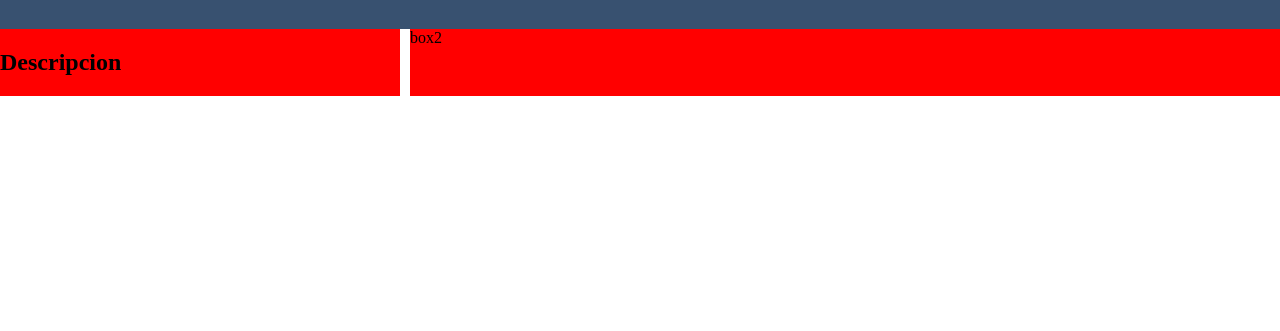
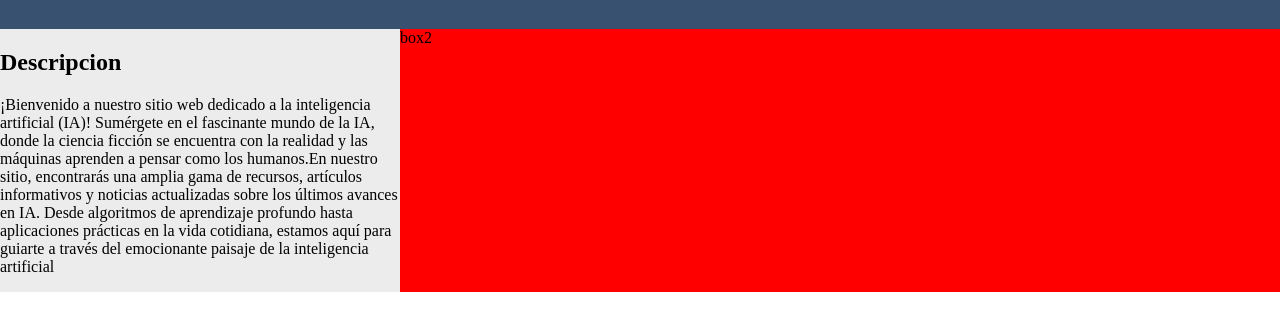
Before and after one commit to JhoniArguetaLemus/parcial1Prog4, a plain HTML site: page index.html in a window 1280 px wide. Shown: the part 71-402 px from the top of the page. Drawn offline with Linux system fonts and the light colour scheme.

Commit message:
tercer commit

```diff
--- a/scripts.js
+++ b/scripts.js
@@ -5,3 +5,10 @@ var descripcion=document.getElementById("descripcion");
 var titulo=document.createElement("h2");
 titulo.textContent="Descripcion";
 descripcion.appendChild(titulo);
+
+
+var parrafo=document.createElement("p");
+
+var texto=document.createTextNode("¡Bienvenido a nuestro sitio web dedicado a la inteligencia artificial (IA)! Sumérgete en el fascinante mundo de la IA, donde la ciencia ficción se encuentra con la realidad y las máquinas aprenden a pensar como los humanos.En nuestro sitio, encontrarás una amplia gama de recursos, artículos informativos y noticias actualizadas sobre los últimos avances en IA. Desde algoritmos de aprendizaje profundo hasta aplicaciones prácticas en la vida cotidiana, estamos aquí para guiarte a través del emocionante paisaje de la inteligencia artificial");
+parrafo.appendChild(texto)
+descripcion.appendChild(parrafo)
--- a/styles.css
+++ b/styles.css
@@ -16,10 +16,14 @@ header{
 
     display: grid;
     grid-template-columns: 400px 1fr;
-    column-gap: 10px;
+
 }
 
 
-.descripcion, .contenido{
+.descripcion{
+    background-color: #ececec;
+}
+
+.contenido{
     background-color: red;
 }
```
